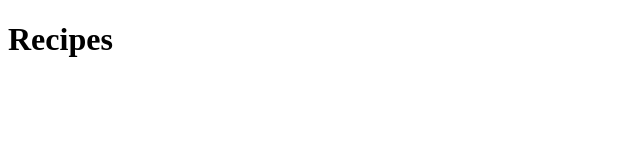
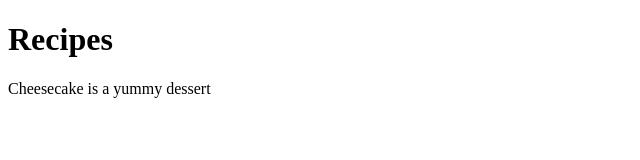
Before and after one commit to chandra-2021mt93511/devops-assignment, a plain HTML site: page index.html in a window 1280 px wide. Shown: the whole page, without its empty margins (0-640 px from the left). Drawn offline with Linux system fonts and the light colour scheme.

Commit message:
Add description for cheesecake

```diff
--- a/index.html
+++ b/index.html
@@ -7,5 +7,6 @@
     </head>
     <body>
         <h1>Recipes</h1>
+        <p>Cheesecake is a yummy dessert</p>
     </body>
 </html>
```
